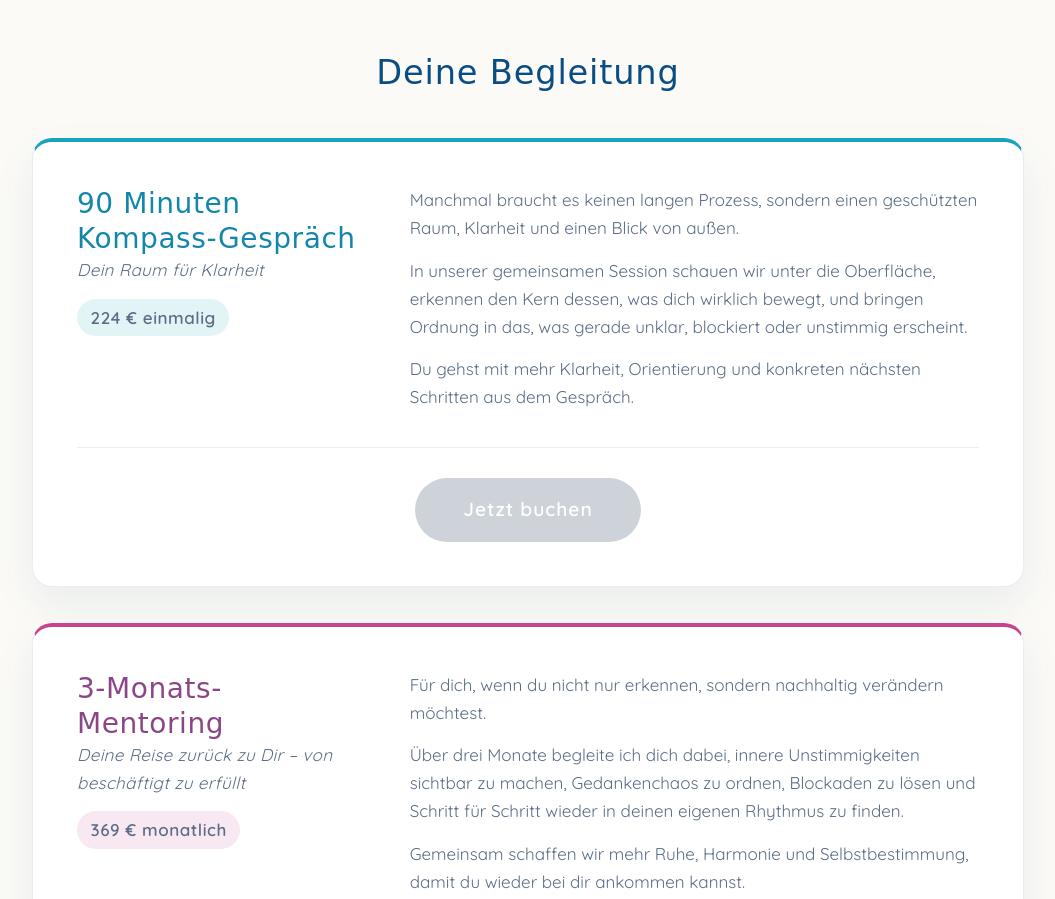
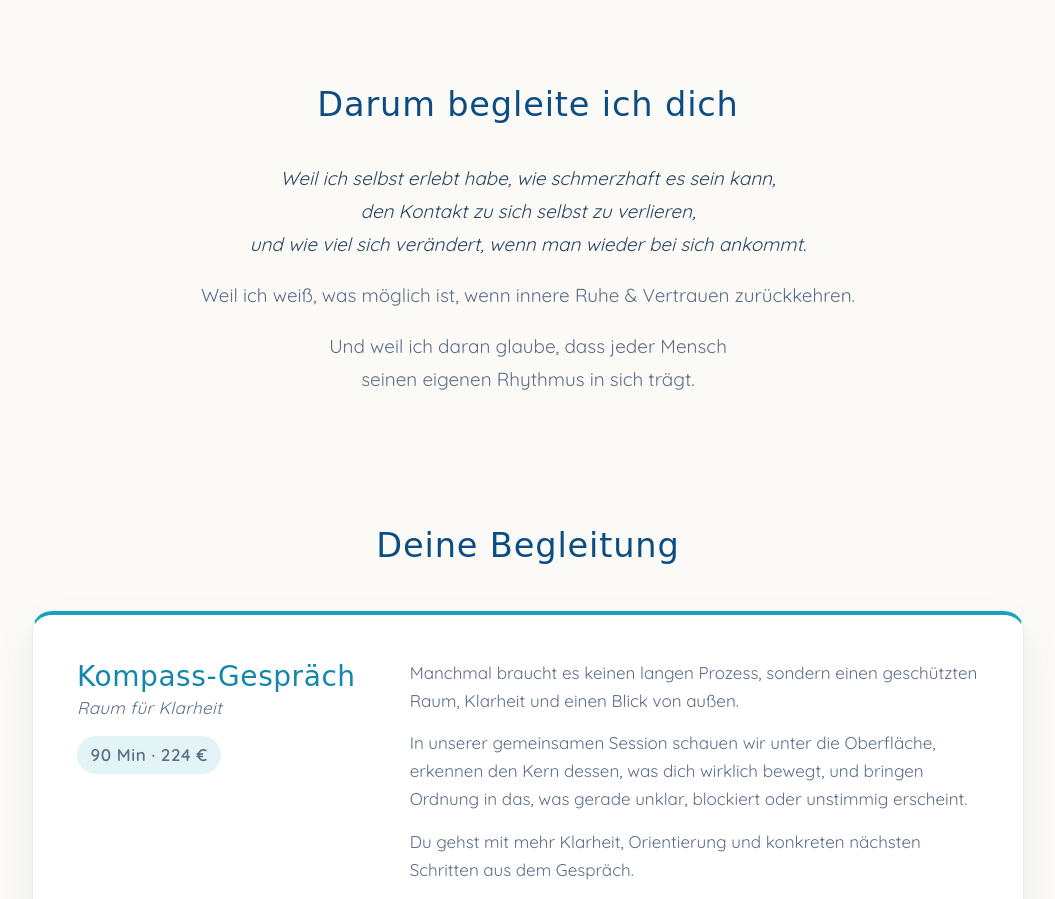
Before and after one commit to Yvonne-YMA/landingpage, a website: page public/index.html in a window 1280 px wide. Shown: the part 3977-4876 px from the top of the page, without its empty margins (112-1167 px from the left). Drawn offline with Linux system fonts and the light colour scheme; a web font is replaced by a local one.

Commit message:
Add 'Darum begleite ich dich' section; rename offer cards

```diff
--- a/public/index.html
+++ b/public/index.html
@@ -198,6 +198,19 @@
         </div>
       </section>
 
+      <section class="section section--why" aria-labelledby="why-heading">
+        <div class="wrap why__wrap">
+          <h2 id="why-heading" class="section__title">Darum begleite ich dich</h2>
+          <div class="why__body">
+            <p>Weil ich selbst erlebt habe, wie schmerzhaft es sein kann,<br />
+            den Kontakt zu sich selbst zu verlieren,<br />
+            und wie viel sich verändert, wenn man wieder bei sich ankommt.</p>
+            <p>Weil ich weiß, was möglich ist, wenn innere Ruhe &amp; Vertrauen zurückkehren.</p>
+            <p>Und weil ich daran glaube, dass jeder Mensch seinen eigenen Rhythmus in sich trägt.</p>
+          </div>
+        </div>
+      </section>
+
       <section class="section section--offers" aria-labelledby="offers-heading">
         <div class="wrap">
           <h2 id="offers-heading" class="section__title">Deine Begleitung</h2>
@@ -205,9 +218,9 @@
             <article class="offer offer--turquoise">
               <div class="offer__grid">
                 <header class="offer__head">
-                  <h3 class="offer__title">90 Minuten Kompass-Gespräch</h3>
-                  <p class="offer__subtitle">Dein Raum für Klarheit</p>
-                  <p class="offer__price">224 € einmalig</p>
+                  <h3 class="offer__title">Kompass-Gespräch</h3>
+                  <p class="offer__subtitle">Raum für Klarheit</p>
+                  <p class="offer__price">90 Min · 224 €</p>
                 </header>
                 <div class="offer__body">
                   <p>
@@ -239,11 +252,9 @@
             <article class="offer offer--rose">
               <div class="offer__grid">
                 <header class="offer__head">
-                  <h3 class="offer__title">3-Monats-Mentoring</h3>
-                  <p class="offer__subtitle">
-                    Deine Reise zurück zu Dir – von beschäftigt zu erfüllt
-                  </p>
-                  <p class="offer__price">369 € monatlich</p>
+                  <h3 class="offer__title">Zurück zu Dir</h3>
+                  <p class="offer__subtitle">von beschäftigt zu erfüllt</p>
+                  <p class="offer__price">3-monatige Begleitung · 369 € monatlich</p>
                 </header>
                 <div class="offer__body">
                   <p>
--- a/public/styles.css
+++ b/public/styles.css
@@ -625,6 +625,37 @@ body {
   }
 }
 
+/* "Darum begleite ich dich" */
+.section--why {
+  padding: clamp(3rem, 7vw, 5rem) 0;
+}
+
+.why__wrap {
+  width: min(44rem, calc(100% - 2.5rem));
+  margin-inline: auto;
+  text-align: center;
+}
+
+.why__body {
+  margin-top: clamp(1.5rem, 4vw, 2.25rem);
+  display: flex;
+  flex-direction: column;
+  gap: 1.1rem;
+}
+
+.why__body p {
+  margin: 0;
+  font-size: clamp(1.05rem, 2.2vw, 1.18rem);
+  line-height: 1.75;
+  color: var(--ink-muted);
+  text-wrap: balance;
+}
+
+.why__body p:first-child {
+  font-style: italic;
+  color: var(--ink);
+}
+
 /* "Deine Begleitung" — Angebots-Karten */
 .section--offers {
   padding-bottom: clamp(3.5rem, 7vw, 4.75rem);
```
